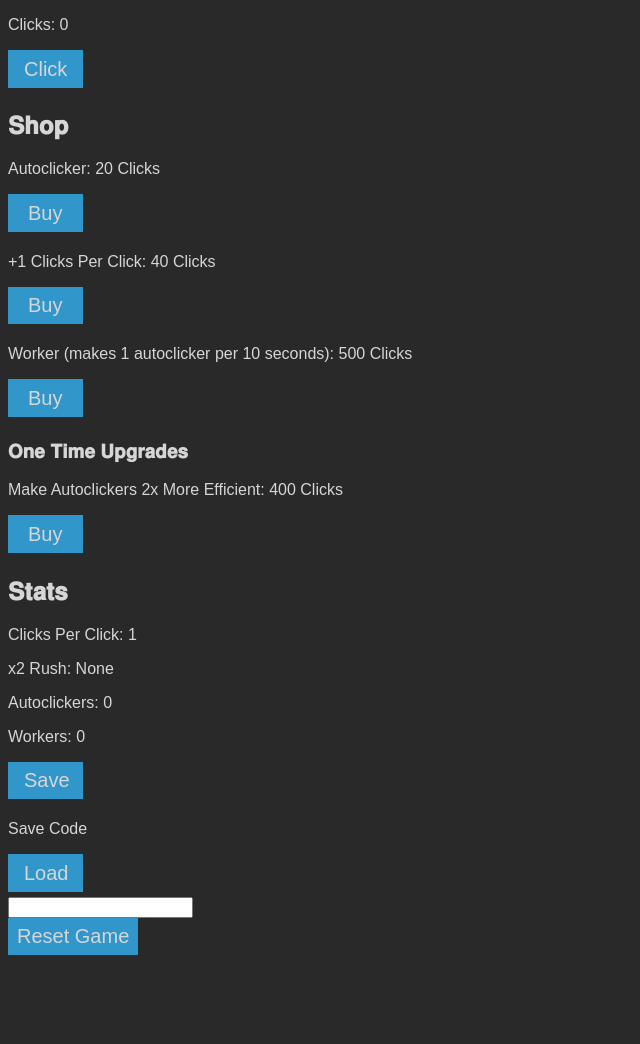
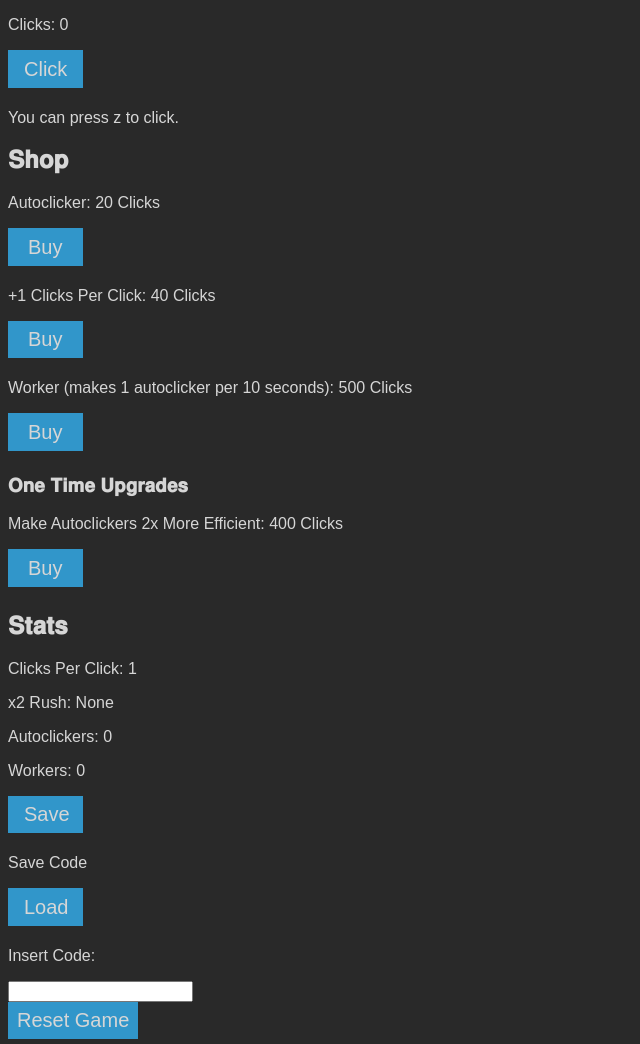
Before and after one commit to chiuwechuwiehce/clicker, a plain HTML site: page index.html in a window 1280 px wide. Shown: the whole page, without its empty margins (0-640 px from the left). Before the commit the page ends 960 px from the top, so only its background shows below. Drawn offline with Linux system fonts and the light colour scheme.

Commit message:
Update index.html

```diff
--- a/index.html
+++ b/index.html
@@ -18,6 +18,7 @@
   <script src="script.js"></script>
   <p class='nbgtxt' id='clickscounter'>Clicks: 0</p>
   <img src='wjww.webp' class='img' onclick="window.click(cperclick)"> <button class='olayimg' onclick="window.click(cperclick)">Click</button>
+  <p class='nbgtxt'>You can press z to click.</p>
   <h2 class='nbgtxt'>𝐒𝐡𝐨𝐩</h2>
   <p id='clickerst' class='nbgtxt'>Autoclicker: 20 Clicks</p>
   <img src='wjww.webp' class='img' onclick="window.buy('clicker')"> <button class='solayimg' onclick="window.buy('clicker')">Buy</button>
@@ -38,6 +39,8 @@
   <div></div>
   <img src='wjww.webp' class='img' onclick="window.load()"> <button class='saveolayimg' onclick="window.load()">Load</button>
   <div></div>
+  <p id='loadcodest' class='nbgtxt'>Insert Code:</p>
+  <div></div>
   <input type='text' id='inputload'>
   <div></div>
   <img src='wjww.webp' class='imgrs' onclick="window.resetgame()"> <button class='olayimgrs' onclick="window.resetgame()">Reset Game</button>
```
